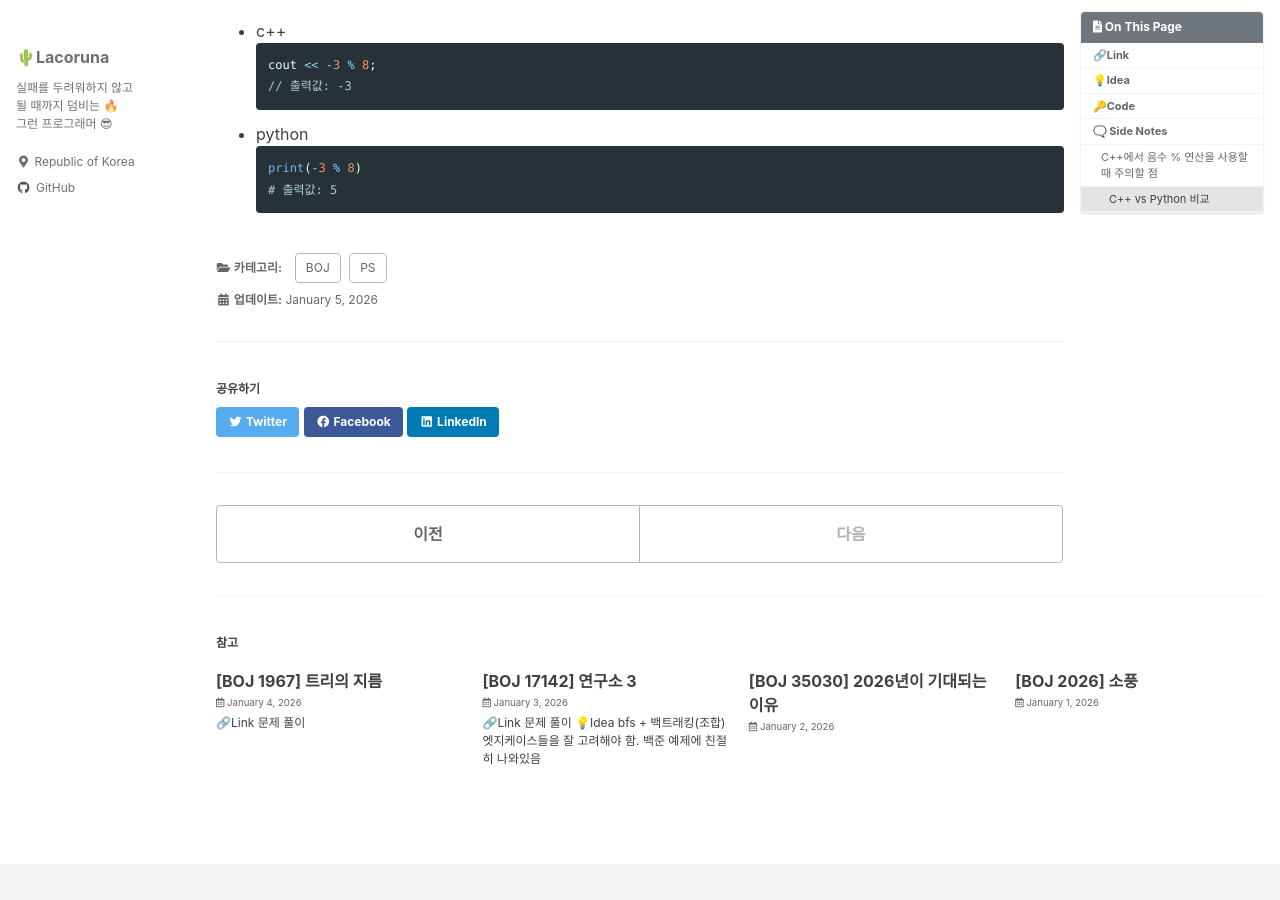
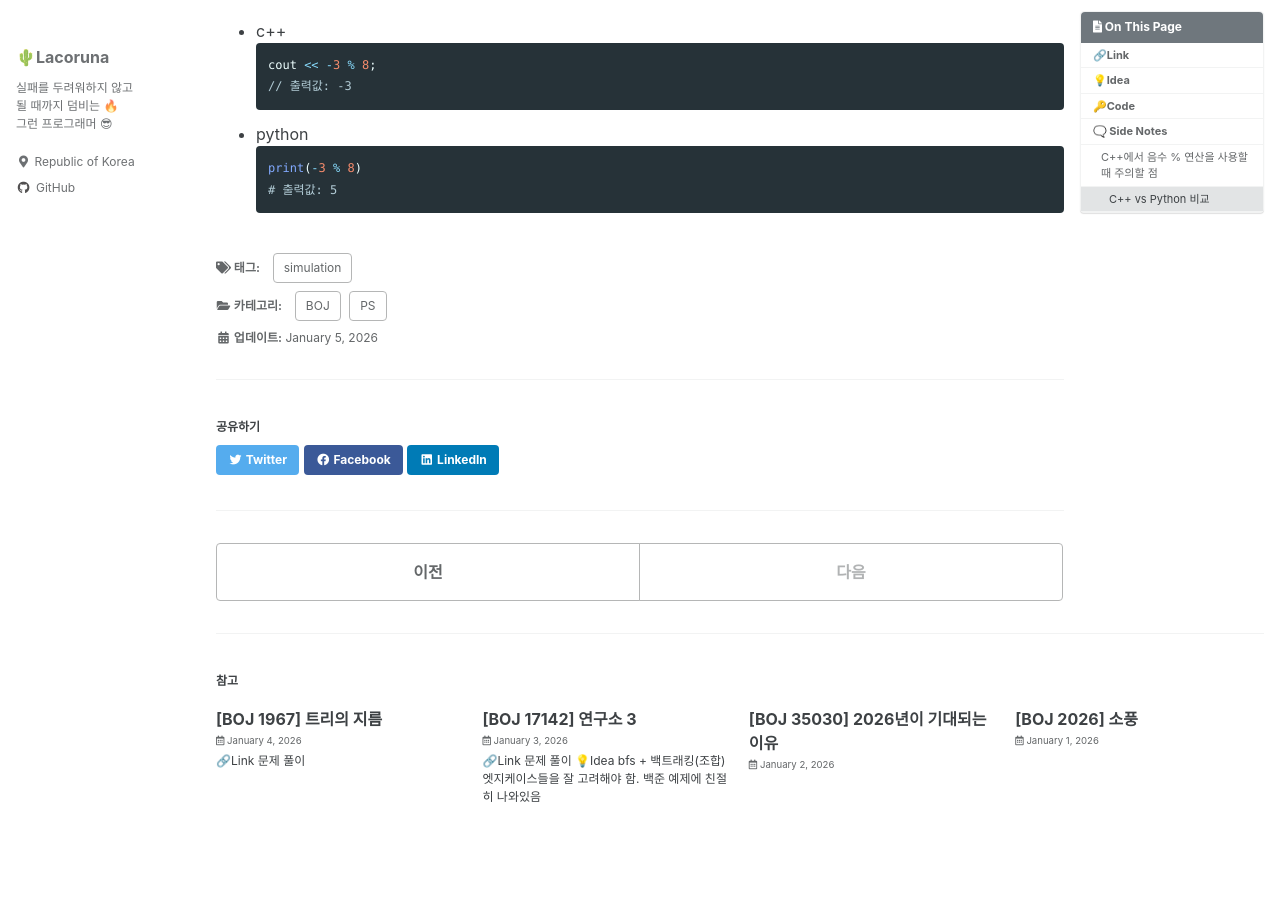
Before and after one commit to La-Coruna/La-Coruna.github.io, a Jekyll site: the page built from _posts/PS/2026-01-05-BOJ-14891.md, in a window 1280 px wide and 900 px high, scrolled down 3552 px. Built offline with Jekyll 4.4.1, drawn with Linux system fonts in a browser that asks for light colours; cached includes are drawn as plain includes.

Commit message:
[Edit][PS] BOJ 14891
tag 추가

```diff
--- a/_posts/PS/2026-01-05-BOJ-14891.md
+++ b/_posts/PS/2026-01-05-BOJ-14891.md
@@ -5,7 +5,7 @@ categories:
   - BOJ
 comments: true
 tags:
-  -
+  - simulation
 toc: true
 toc_sticky: true
 ---
```
